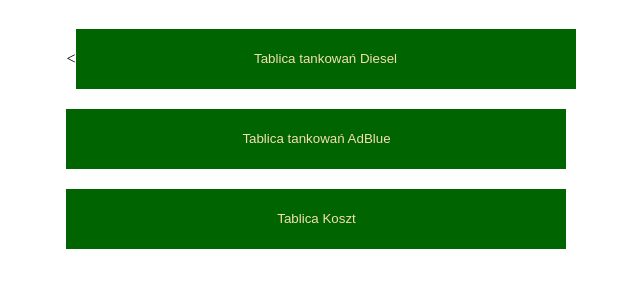
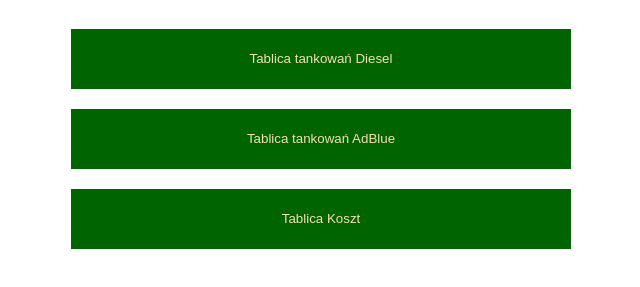
Before and after one commit to VadymPalyha/driver_reports, a plain HTML site: page index.html in a window 1280 px wide. Shown: the part 61-348 px from the top of the page, without its empty margins (339-979 px from the left). Drawn offline with Linux system fonts and the light colour scheme.

Commit message:
Fix button HTML formatting in index.html

```diff
--- a/index.html
+++ b/index.html
@@ -18,7 +18,7 @@
 
       <ul>
 
-         <li style="list-style-type: none;"><<button onclick="window.location.href='filling_list_table/filling_list_table.html'" >Tablica tankowań Diesel</button></li>
+         <li style="list-style-type: none;"><button onclick="window.location.href='filling_list_table/filling_list_table.html'">Tablica tankowań Diesel</button></li>
          <li style="list-style-type: none;"><button onclick="window.location.href='filling_list_table_AdBlue/filling_AdBlue.html'">Tablica tankowań AdBlue</button></li>
          <li style="list-style-type: none;"><button onclick="window.location.href='table_expenses/expenses_table.html'">Tablica Koszt</button></li>
 
```
